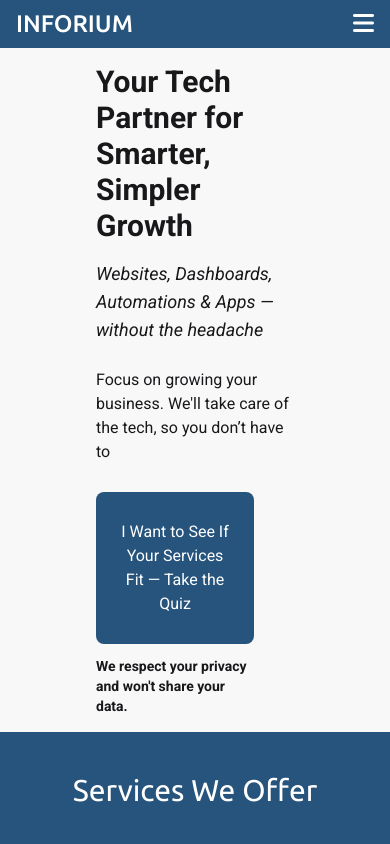
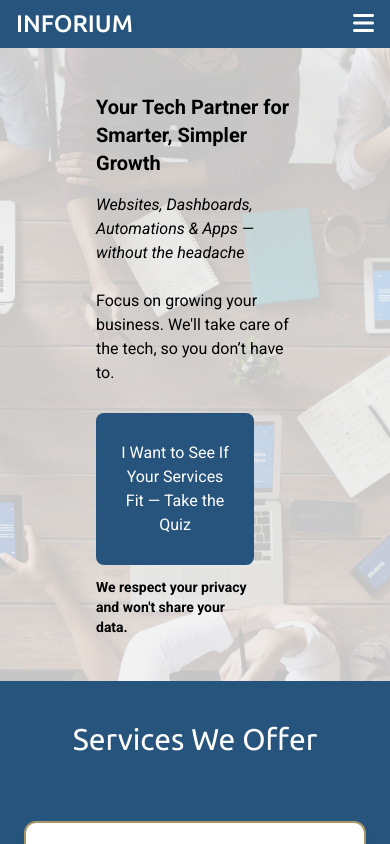
Before and after one commit to Andy-yun-liang/responsivedesigndemo, a React (Vite) app: page / in a window 390 px wide. Shown: the top 844 px of the page. Built offline with nearby package versions, Linux system fonts and the light colour scheme.

Commit message:
Changed hero section again for a cleaner landing page. Stock image is background image until lg breakpoint which then becomes flex

```diff
--- a/src/components/Hero/index.jsx
+++ b/src/components/Hero/index.jsx
@@ -2,39 +2,50 @@ import hero from "../../assets/heroImage.jpg";
 
 const Hero = () => {
   return (
-    <div className="hero bg-base-200 min-h-[75vh]">
+    <div className="relative min-h-[75vh] w-full">
+
+      <div
+        className="lg:hidden absolute inset-0 bg-cover bg-center"
+        style={{ backgroundImage: `url(${hero})` }}
+      >
+
+        <div className="absolute inset-0 bg-black/10" />
+      </div>
+
+
+      <div className="relative z-10 hero bg-base-200/80 min-h-[75vh]">
         <div className="hero-content flex-col lg:flex-row">
-        <div className=" mx-10 px-10">
-          <h1 className="text-3xl lg:text-4xl 3xl:text-5xl font-bold mb-4">
+          <div className="mx-10 px-10 text-black">
+            <h1 className="text-xl sm:text-2xl md:text-3xl lg:text-4xl 3xl:text-5xl font-bold mb-4">
               Your Tech Partner for Smarter, Simpler Growth
             </h1>
-          <p className="text-lg md:text-xl mb-6 max-w-2xl mx-auto">
+            <p className="text-md sm:text-lg md:text-xl mb-6 max-w-2xl">
               <em>
                 Websites, Dashboards, Automations & Apps — without the headache
               </em>
             </p>
 
             <p>
-            {" "}
-            Focus on growing your business. We'll take care of the tech, so you don’t have to
+              Focus on growing your business. We'll take care of the tech, so you don’t have to.
             </p>
 
-          <div className = "flex flex-col items-end pr-10 pt-4">
+            <div className="flex flex-col items-end pr-10 pt-4">
               <button className="rounded-lg bg-andyblue py-7 px-5 my-3 hover:bg-andydarkblue">
-            <p className = "text-md text-white">I Want to See If Your Services Fit — Take the Quiz</p>
+                <p className="text-md text-white">I Want to See If Your Services Fit — Take the Quiz</p>
               </button>
-
               <p className="text-sm font-bold">
                 We respect your privacy and won't share your data.
               </p>
             </div>
           </div>
 
+
           <img
             className="hidden lg:block w-[450px] rounded-xl shadow-xl"
             src={hero}
+            alt="Hero"
           />
-
+        </div>
       </div>
     </div>
   );
--- a/src/components/Navbar/index.jsx
+++ b/src/components/Navbar/index.jsx
@@ -36,7 +36,7 @@ const Navbar = () => {
         </div>
       </nav>
       {mobileMenu && (
-        <div className="z-10 flex flex-col fixed top-0 right-0 pt-10 pb-4 rounded-bl-lg bg-zinc-50 text-andygold border-andygold border-b-2 border-l-2 ">
+        <div className="z-100 flex flex-col fixed top-0 right-0 pt-10 pb-4 rounded-bl-lg bg-zinc-50 text-andygold border-andygold border-b-2 border-l-2 ">
           <Link to = "/about" className="flex pl-6 pr-20 py-4 text-lg">ABOUT</Link>
           <Link to = "/services" className="flex pl-6 pr-20 py-4 text-lg">SERVICES</Link>
           <Link to = "/contact" className="flex pl-6 pr-20 py-4 text-lg">CONTACT</Link>
```
Lines whose indentation alone changed are shown as unchanged.
